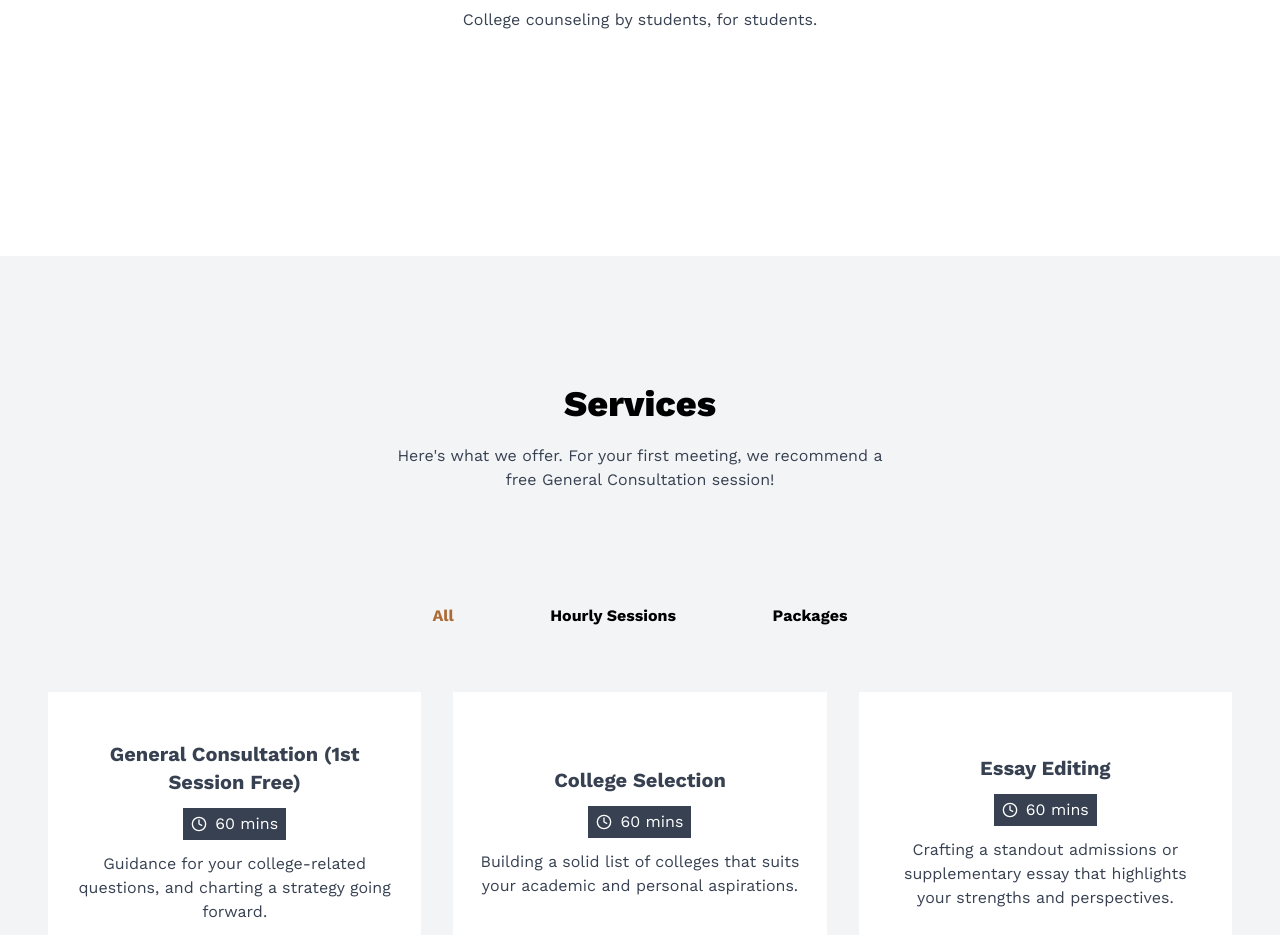
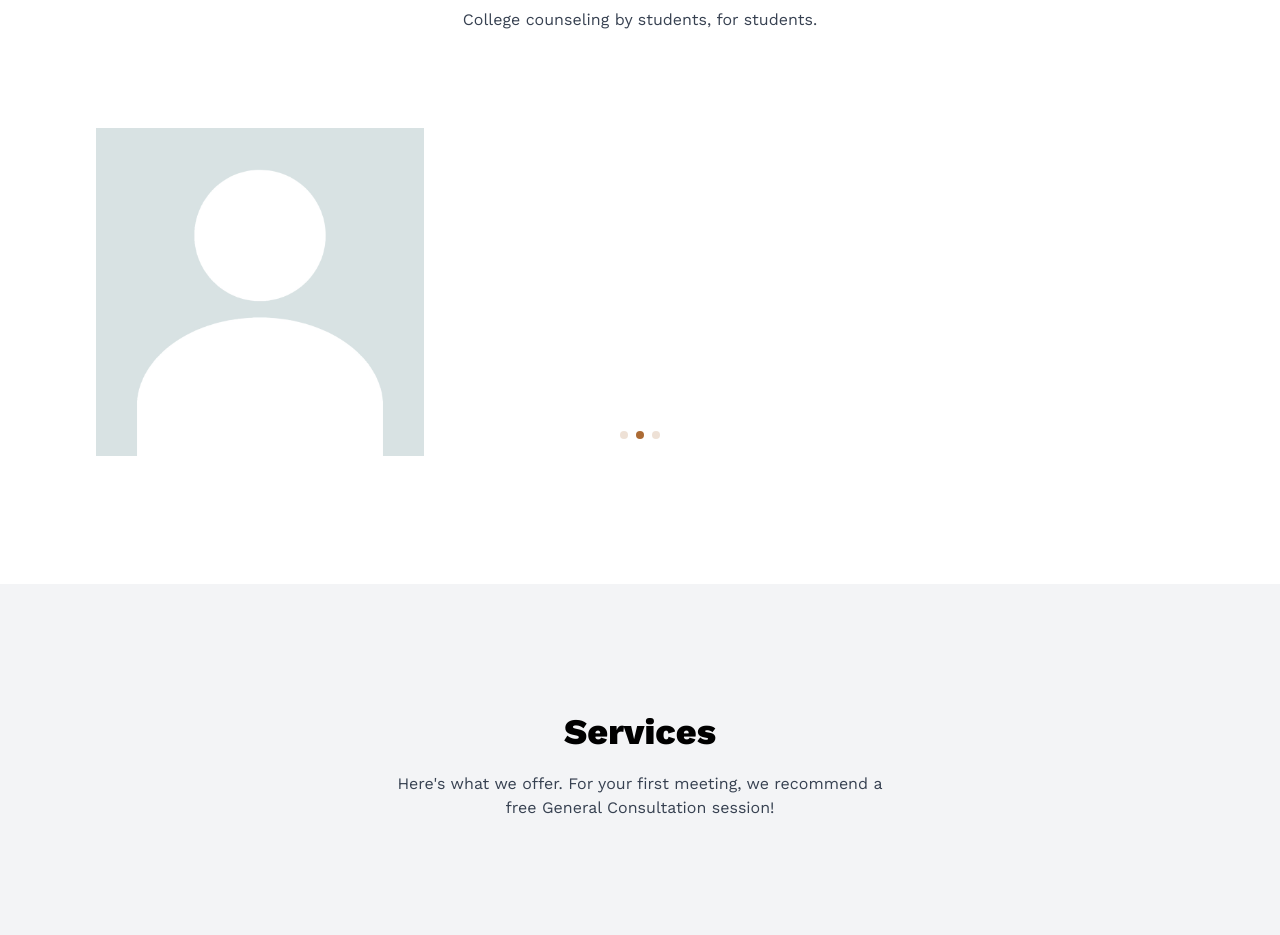
Before and after one commit to aawang1999/leaps, a React (Create React App) app: page / in a window 1280 px wide. Shown: the part 180-1115 px from the top of the page. Built offline with nearby package versions, Linux system fonts and the light colour scheme; a web font is replaced by a local one.

Commit message:
Init testimonials page

```diff
--- a/package.json
+++ b/package.json
@@ -42,7 +42,7 @@
     "postcss": "^8.4.31",
     "react-icons": "^4.11.0",
     "react-scroll": "^1.9.0",
-    "swiper": "^10.3.1",
+    "swiper": "^8.0.7",
     "tailwindcss": "^3.3.3"
   }
 }
--- a/src/components/Hero.js
+++ b/src/components/Hero.js
@@ -1,4 +1,5 @@
 import React from 'react'
+import Testimonials from './Testimonials'
 
 const Hero = () => {
   return (
@@ -12,6 +13,7 @@ const Hero = () => {
             College counseling by students, for students.
           </p>
         </div>
+        <Testimonials />
       </div>
     </section>
   )
--- a/src/components/Service.js
+++ b/src/components/Service.js
@@ -7,16 +7,16 @@ const Service = ({ item }) => {
     <div key={item.id} className='flex flex-col items-center text-center'>
       <div id='service-container' className='mb-8 relative text-center'>
         <img src={WhiteBackground} />
-        <div className='absolute top-1/2 left-1/2 text-gray-700 flex flex-col justify-center items-center' style={{ transform: 'translate(-50%, -50%)' }}>
+        <div className='absolute top-1/2 left-1/2 text-black flex flex-col justify-center items-center' style={{ transform: 'translate(-50%, -50%)' }}>
           <div id='service-front' className='flex flex-col justify-center items-center w-60 xl:w-80'>
             <div className='font-bold text-xl'>{item.name}</div>
             {item.duration ?
               <div className='flex flex-row justify-center items-center w-fit bg-gray-700 px-2 py-1 mt-3'>
-                <FiClock className='text-white' />
-                <div className='text-base ml-2 text-white'>{item.duration}</div>
+                <FiClock className='text-white text-sm' />
+                <div className='text-sm ml-2 text-white'>{item.duration}</div>
               </div> : <div></div>
             }
-            <div className='mt-3'>{item.description}</div>
+            <div className='mt-3 text-gray-700'>{item.description}</div>
           </div>
         </div>
       </div>
--- /dev/null
+++ b/src/components/TestimonialSlider.js
@@ -0,0 +1,33 @@
+import React from 'react'
+import { testimonials } from '../data'
+import { Swiper, SwiperSlide } from 'swiper/react'
+import 'swiper/css'
+import 'swiper/css/pagination'
+import '../swiper.css'
+import { Autoplay, Pagination } from 'swiper'
+
+const TestimonialSlider = () => {
+  return (
+    <>
+      <Swiper
+        pagination={{ clickable: true }}
+        autoplay={{ delay: 5000, disableOnInteraction: true }}
+        modules={[Autoplay, Pagination]}
+        className='mySwiper'
+      >
+        {testimonials.map((item, index) => {
+          const { authorImg, authorText, authorName, authorPosition } = item
+          return <SwiperSlide key={index}>
+            <div className="flex flex-col lg:flex-row gap-12 lg:gap-32">
+              <div className="w-48 h-48 lg:w-[328px] lg:h-[328px]">
+                <img src={authorImg} alt="" />
+              </div>
+            </div>
+          </SwiperSlide>
+        })}
+      </Swiper>
+    </>
+  )
+}
+
+export default TestimonialSlider
--- /dev/null
+++ b/src/components/Testimonials.js
@@ -0,0 +1,14 @@
+import React from 'react'
+import TestimonialSlider from './TestimonialSlider'
+
+const Testimonials = () => {
+  return (
+    <section id='testimonials' className='bg-primary'>
+      <div className="container mx-auto">
+        <TestimonialSlider />
+      </div>
+    </section>
+  )
+}
+
+export default Testimonials
--- a/src/data.js
+++ b/src/data.js
@@ -1,4 +1,5 @@
 import { FiFacebook, FiInstagram } from 'react-icons/fi'
+import BlankPerson from './assets/img/blank-person.jpg'
 
 export const navigation = [
   {
@@ -40,7 +41,7 @@ export const servicesData = [
     name: 'General Consultation (1st Session Free)',
     category: 'hourly sessions',
     duration: '60 mins',
-    description: 'Guidance for your college-related questions, and charting a strategy going forward.'
+    description: 'Addressing your college-related questions and charting a strategy going forward.'
   },
   {
     id: '2',
@@ -96,3 +97,27 @@ export const servicesData = [
     description: 'Any combination of 20 hourly sessions.'
   },
 ]
+
+export const testimonials = [
+  {
+    authorImg: BlankPerson,
+    authorText:
+      'Love the simplicity of the service and the prompt customer support. We can’t imagine working without it.',
+    authorName: 'Olivia Doe',
+    authorPosition: 'Head of Design, Google',
+  },
+  {
+    authorImg: BlankPerson,
+    authorText:
+      'Love the simplicity of the service and the prompt customer support. We can’t imagine working without it.',
+    authorName: 'Olivia Doe',
+    authorPosition: 'Head of Design, Google',
+  },
+  {
+    authorImg: BlankPerson,
+    authorText:
+      'Love the simplicity of the service and the prompt customer support. We can’t imagine working without it.',
+    authorName: 'Olivia Doe',
+    authorPosition: 'Head of Design, Google',
+  },
+]
```
Also changed, not shown: src/assets/img/blank-person.jpg (added), 1 other file (tests, documents, lock files or other folders).
